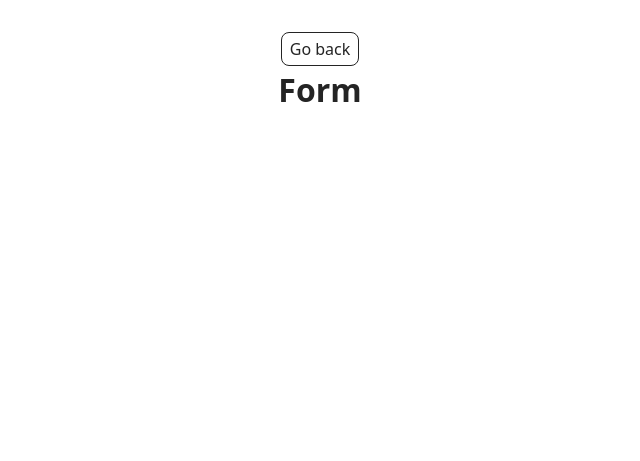
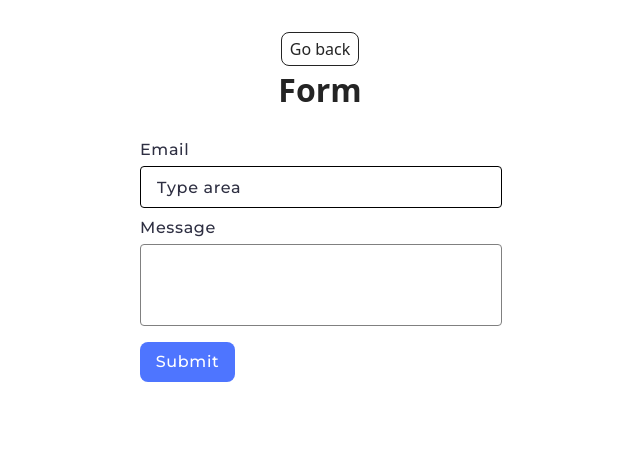
Before and after one commit to Seneks999/goit-js-hw-09, a website built with Vite: page src/2-form.html in a window 1280 px wide. Shown: the whole page, without its empty margins (320-960 px from the left). Built offline with nearby package versions, Linux system fonts and the light colour scheme.

Commit message:
prepared for inspection

```diff
--- a/src/2-form.html
+++ b/src/2-form.html
@@ -4,6 +4,14 @@
     <meta charset="UTF-8" />
     <meta http-equiv="X-UA-Compatible" content="IE=edge" />
     <meta name="viewport" content="width=device-width, initial-scale=1.0" />
+
+    <link rel="preconnect" href="https://fonts.googleapis.com" />
+    <link rel="preconnect" href="https://fonts.gstatic.com" crossorigin />
+    <link
+      href="https://fonts.googleapis.com/css2?family=Montserrat:ital,wght@0,500;1,500&display=swap"
+      rel="stylesheet"
+    />
+
     <title>Form</title>
     <link rel="stylesheet" href="./css/styles.css" />
   </head>
@@ -12,6 +20,24 @@
       <div class="container">
         <a class="back-link" href="./index.html">Go back</a>
         <h1 class="main-title">Form</h1>
+        <form class="feedback-form" autocomplete="off">
+          <label class="label">
+            Email
+            <input
+              class="email-input"
+              type="email"
+              name="email"
+              placeholder=""
+              id="emailInput"
+              autofocus
+            />
+          </label>
+          <label class="label">
+            Message
+            <textarea class="textarea" name="message" rows="8"></textarea>
+          </label>
+          <button class="button" type="submit">Submit</button>
+        </form>
       </div>
     </main>
     <script type="module" src="./js/2-form.js"></script>
--- /dev/null
+++ b/src/css/form.css
@@ -0,0 +1,121 @@
+.feedback-form {
+  display: flex;
+  align-items: flex-start;
+  justify-content: flex-start;
+  flex-direction: column;
+  gap: 8px;
+  border-radius: 8px;
+  padding: 24px;
+  margin: 0 auto;
+  max-width: 360px;
+  width: 100%;
+  height: 296px;
+  background-color: #fff;
+}
+
+.label {
+  font-family: 'Montserrat', sans-serif;
+  font-weight: 400;
+  font-size: 16px;
+  line-height: 1.5;
+  letter-spacing: 0.04em;
+  color: #2e2f42;
+  text-align: left;
+}
+
+.email-input {
+  font-family: 'Montserrat', sans-serif;
+  border: 1px solid #808080;
+  border-radius: 4px;
+  width: 328px;
+  height: 40px;
+  padding: 0 16px;
+  font-weight: 400;
+  font-size: 16px;
+  line-height: 1.5;
+  letter-spacing: 0.04em;
+  color: #2e2f42;
+  margin-top: 4px;
+}
+
+.email-input:hover {
+  border: 1px solid #000;
+}
+
+.email-input:focus {
+  border: 1px solid #000;
+  outline: none;
+}
+
+.email-input::placeholder {
+  font-family: 'Montserrat', sans-serif;
+  font-weight: 400;
+  font-size: 16px;
+  line-height: 1.5;
+  letter-spacing: 0.04em;
+  color: #2e2f42;
+}
+
+.email-input::placeholder {
+  font-family: 'Montserrat', sans-serif;
+  font-weight: 400;
+  font-size: 16px;
+  line-height: 1.5;
+  letter-spacing: 0.04em;
+  color: #2e2f42;
+}
+
+.textarea {
+  font-family: 'Montserrat', sans-serif;
+  display: flex;
+  align-items: flex-start;
+  justify-content: flex-start;
+  flex-direction: column;
+  gap: 8px;
+  width: 328px;
+  height: 80px;
+  padding: 0 16px;
+  border: 1px solid #808080;
+  border-radius: 4px;
+  font-weight: 400;
+  font-size: 16px;
+  line-height: 1.5;
+  letter-spacing: 0.04em;
+  color: #2e2f42;
+  resize: none;
+  margin-top: 4px;
+}
+
+.textarea:hover {
+  border: 1px solid #000;
+}
+
+.textarea:focus {
+  border: 1px solid #000;
+  outline: none;
+}
+
+.button {
+  font-family: 'Montserrat', sans-serif;
+  display: flex;
+  align-items: center;
+  justify-content: center;
+  gap: 10px;
+  padding: 8px 16px;
+  border-radius: 8px;
+  width: 95px;
+  height: 40px;
+  background-color: #4e75ff;
+  font-weight: 500;
+  font-size: 16px;
+  line-height: 1.5;
+  letter-spacing: 0.04em;
+  color: #fff;
+  border: none;
+  cursor: pointer;
+  margin-top: 8px;
+}
+
+.button:hover {
+  background-color: #6c8cff;
+}
--- a/src/css/styles.css
+++ b/src/css/styles.css
@@ -10,6 +10,7 @@
 @import url('./container.css');
 @import url('./animations.css');
 @import url('./gallery.css');
+@import url('./form.css');
 
 /* Sections style */
 @import url('./header.css');
--- a/src/js/2-form.js
+++ b/src/js/2-form.js
@@ -0,0 +1,58 @@
+const form = document.querySelector('.feedback-form');
+const STORAGE_KEY = 'feedback-form-state';
+
+// Об'єкт для збереження введених даних
+let formData = {
+  email: '',
+  message: '',
+};
+
+// Перевірка наявності даних у сховищі при завантаженні сторінки
+document.addEventListener('DOMContentLoaded', populateFormFromStorage);
+
+function populateFormFromStorage() {
+  const savedData = localStorage.getItem(STORAGE_KEY);
+  if (savedData) {
+    formData = JSON.parse(savedData);
+    form.elements.email.value = formData.email || '';
+    form.elements.message.value = formData.message || '';
+  }
+}
+
+// Обробка події input для зберігання значень у локальне сховище
+form.addEventListener('input', event => {
+  formData[event.target.name] = event.target.value.trim();
+  localStorage.setItem(STORAGE_KEY, JSON.stringify(formData));
+});
+
+// Обробка події submit
+form.addEventListener('submit', event => {
+  event.preventDefault();
+
+  if (!formData.email || !formData.message) {
+    alert('Fill please all fields');
+    return;
+  }
+
+  console.log(formData);
+
+  // Очищення форми та сховища після відправки
+  localStorage.removeItem(STORAGE_KEY);
+  formData = { email: '', message: '' };
+  form.reset();
+});
+
+// Type area
+document.addEventListener('DOMContentLoaded', function () {
+  const emailInput = document.getElementById('emailInput');
+
+  // При фокусі додаємо плейсхолдер
+  emailInput.addEventListener('focus', function () {
+    emailInput.setAttribute('placeholder', 'Type area');
+  });
+
+  // При втраті фокусу видаляємо плейсхолдер
+  emailInput.addEventListener('blur', function () {
+    emailInput.setAttribute('placeholder', '');
+  });
+});
```
